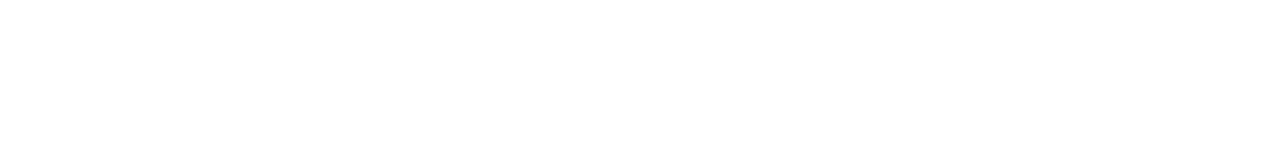
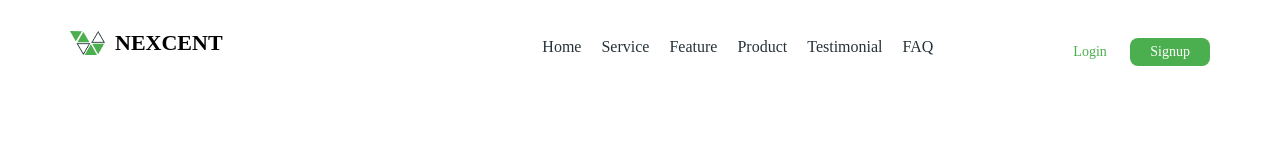
Before and after one commit to norhanmohamedabdo/NEXCENT, a plain HTML site: page index.html in a window 1280 px wide. Drawn offline with Linux system fonts and the light colour scheme.

Commit message:
Add: header section

```diff
--- a/assets/styles/main.css
+++ b/assets/styles/main.css
@@ -0,0 +1,134 @@
+* {
+  padding: 0;
+  margin: 0;
+  box-sizing: border-box;
+}
+:root {
+  --main-color: #4caf4f;
+  --text-color: #717171;
+  --title-color: #4d4d4d;
+  --black: #000000;
+  --white: #ffffff;
+  --bg-alt: #f5f7fa;
+  --bg: #263238;
+  --h1-size: 40px;
+  --h2-size: 36px;
+  --section-padding: 40px;
+}
+.container {
+  padding: 0 15px;
+  margin: auto;
+}
+@media (min-width: 768px) {
+  .container {
+    width: 750px;
+  }
+}
+@media (min-width: 992px) {
+  .container {
+    width: 970px;
+  }
+}
+@media (min-width: 1200px) {
+  .container {
+    width: 1170px;
+  }
+}
+ul {
+  list-style: none;
+}
+a {
+  text-decoration: none;
+}
+
+.section-title {
+  text-align: center;
+  font-size: var(--h2-size);
+  color: var(--title-color);
+}
+
+header {
+  padding: 20px 0;
+  position: sticky;
+  top: 0;
+  background-color: var(--white);
+}
+header .container {
+  display: flex;
+  justify-content: space-between;
+  text-align: center;
+  align-items: center;
+}
+.container .logo {
+  display: flex;
+  text-align: center;
+  align-items: center;
+  gap: 10px;
+}
+
+header .container .logo a {
+  color: var(--black);
+  font-size: 22px;
+  font-weight: bold;
+}
+header .links {
+  margin-left: 120px;
+  font-size: 14px;
+}
+header .links a {
+  color: var(--main-color);
+}
+header .links .btn {
+  display: inline-block;
+  margin-left: 20px;
+  padding: 6px 20px;
+  color: var(--white);
+  border-radius: 8px;
+  background-color: var(--main-color);
+}
+header .links .btn a {
+  color: var(--white);
+}
+.nav input {
+  appearance: none;
+}
+.nav ul li a {
+  color: var(--bg);
+}
+
+@media (min-width: 991px) {
+  .nav label img {
+    display: none;
+  }
+  .nav ul {
+    display: flex;
+    justify-content: space-between;
+    gap: 20px;
+  }
+}
+@media (max-width: 992px) {
+  .nav {
+    position: relative;
+  }
+  .nav ul {
+    display: none;
+    position: absolute;
+    top: 50px;
+    right: 0;
+    min-width: 180px;
+    border: 1px solid rgba(220, 220, 220, 0.4);
+  }
+  .nav label img {
+    cursor: pointer;
+  }
+  .nav input:checked + ul {
+    display: block;
+  }
+  .nav ul li a {
+    display: block;
+    margin: 5px;
+  }
+  .nav ul li:not(:last-child) {
+    border: 1px solid rgba(220, 220, 220, 0.4);
+  }
+}
--- a/index.html
+++ b/index.html
@@ -1,12 +1,39 @@
 <!DOCTYPE html>
 <html lang="en">
-<head>
-  <meta charset="UTF-8">
-  <meta name="viewport" content="width=device-width, initial-scale=1.0">
-  <title>NEXCENT</title>
-  <link rel="stylesheet" href="assets/styles/main.css">
-</head>
-<body>
+  <head>
+    <meta charset="UTF-8" />
+    <meta name="viewport" content="width=device-width, initial-scale=1.0" />
+    <title>NEXCENT</title>
+    <link rel="stylesheet" href="assets/styles/main.css" />
+  </head>
+  <body>
+    <header>
+      <div class="container">
+        <div class="logo">
+          <!-- <div class="text">T</div> -->
+          <img src="assets/icons/logo-website.webp" alt="icon-logo" />
+          <a href="index.html">NEXCENT</a>
+        </div>
 
-</body>
+        <div class="nav">
+          <label for="toggle"> <img src="assets/icons/menu.webp" /></label>
+          <input type="checkbox" id="toggle" />
+          <ul>
+            <li><a href="#Home">Home</a></li>
+            <li><a href="#Service">Service</a></li>
+            <li><a href="#Feature">Feature</a></li>
+            <li><a href="#Product">Product</a></li>
+            <li><a href="#Testimonial">Testimonial</a></li>
+            <li><a href="#FAQ">FAQ</a></li>
+            <div class="links">
+              <a href="#">Login</a>
+              <div class="btn">
+                <a href="#">Signup</a>
+              </div>
+            </div>
+          </ul>
+        </div>
+      </div>
+    </header>
+  </body>
 </html>
```
Also changed, not shown: assets/images/Nexcent.png (added), assets/images/style_guide (2).txt (added).
